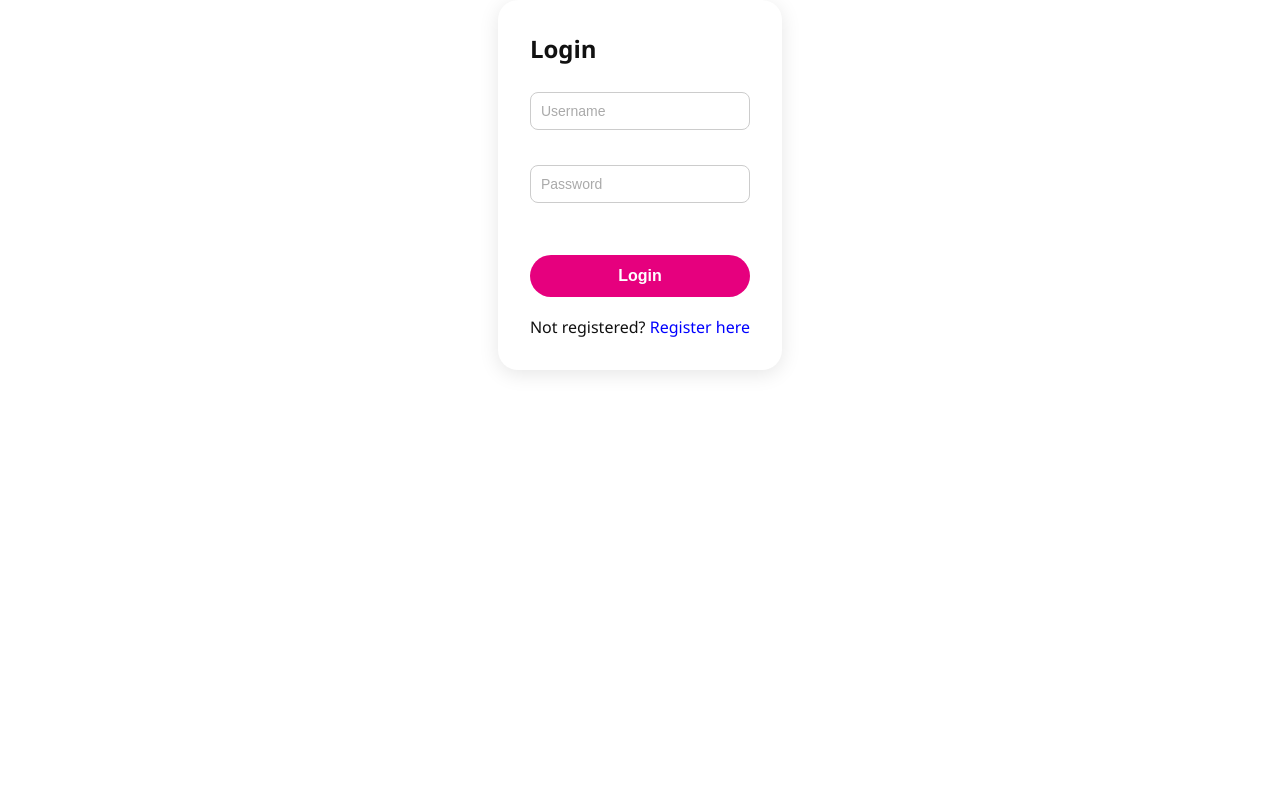
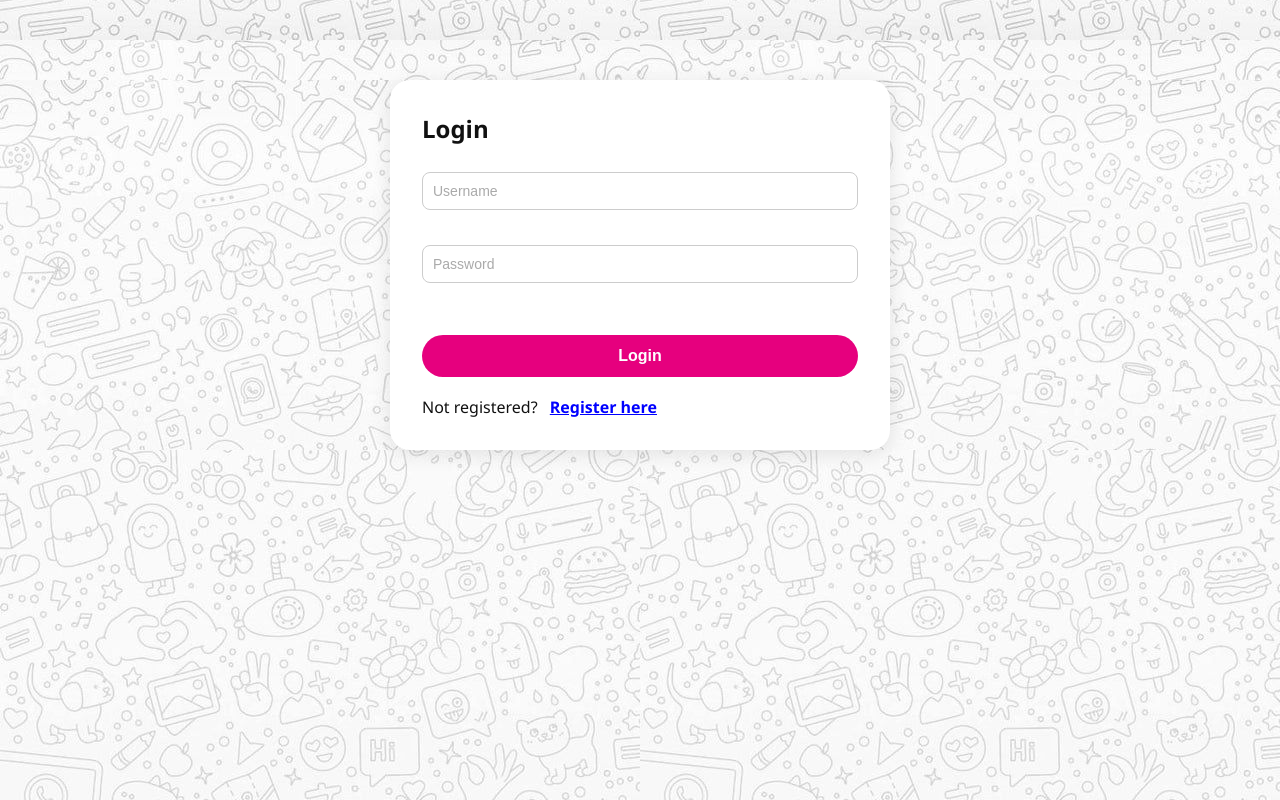
Before and after one commit to KiteMinimal/task, a React (Create React App) app in the folder frontend/: page / in a window 1280 px wide. Built offline with nearby package versions, Linux system fonts and the light colour scheme.

Commit message:
add WhatsApp theme image and update Login styles for improved layout

```diff
--- a/frontend/src/styles/Login.css
+++ b/frontend/src/styles/Login.css
@@ -1,10 +1,11 @@
 html,body{
-  display: flex;
-  align-items: center;
-  justify-content: center;
+  scroll-behavior: smooth;
+  margin-top: 2.5rem;
+  background-color: #e9d1d1;
+  background-image: url('/public/whatsAppTheme.jpg');
 }
 
-.login-container, .modal-box {
+.login-container {
   background: white;
   border-radius: 20px;
   padding: 2rem;
@@ -15,13 +16,13 @@ html,body{
   font-family: 'Segoe UI', sans-serif;
 }
 
-.login-form, .modal-box form {
+.login-form {
   display: flex;
   flex-direction: column;
   gap: 1.2rem;
 }
 
-.login-form h2, .modal-box h2 {
+.login-form h2{
   font-size: 1.5rem;
   font-weight: bold;
   margin-bottom: 0.5rem;
@@ -102,4 +103,8 @@ button[type="submit"]:hover {
 
 .register-link{
   color: blue;
+  cursor: pointer;
+  text-decoration: underline;
+  font-weight: 600;
+  margin-left: 0.5rem;
 }
```
Also changed, not shown: frontend/public/whatsAppTheme.jpg (added).
